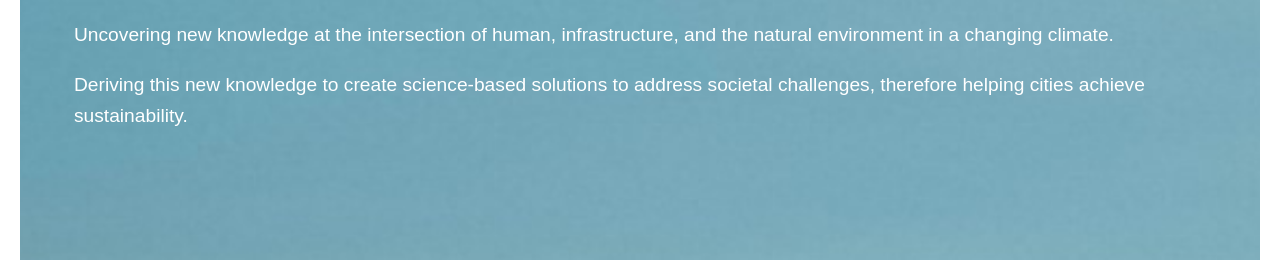
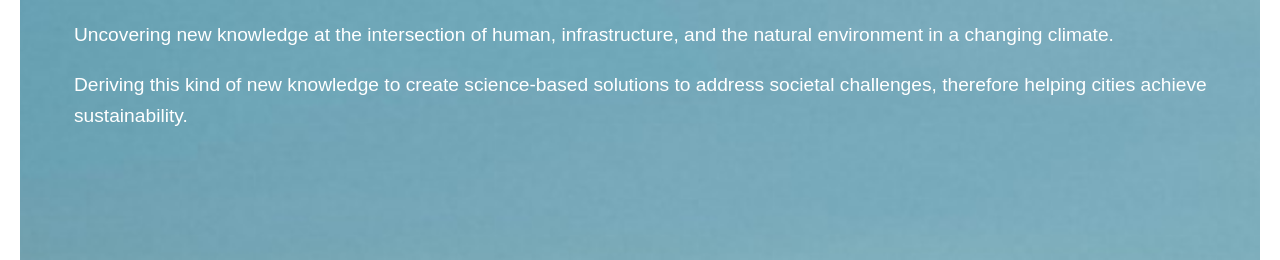
Before and after one commit to CLi-hub1/Homepage, a plain HTML site: page index.html in a window 1280 px wide. Shown: the part 540-800 px from the top of the page. Drawn offline with Linux system fonts and the light colour scheme.

Commit message:
update information

```diff
--- a/index.html
+++ b/index.html
@@ -40,7 +40,7 @@
     <div class="text-overlay">
       <h2>Our Mission</h2>
       <p>Uncovering new knowledge at the intersection of human, infrastructure, and the natural environment in a changing climate. </p>
-      <p>Deriving this new knowledge to create science-based solutions to address societal challenges, therefore helping cities achieve sustainability. </p>
+      <p>Deriving this kind of new knowledge to create science-based solutions to address societal challenges, therefore helping cities achieve sustainability. </p>
     </div>
     <img src="photo.png" alt="My Photo">
   </section>
--- a/styles.css
+++ b/styles.css
@@ -83,4 +83,5 @@ footer {
 
 #about .text-overlay p {
   font-size: 1.2em; /* 第二段文字的字体较小 */
+  line-height: 1.6;
 }
```
